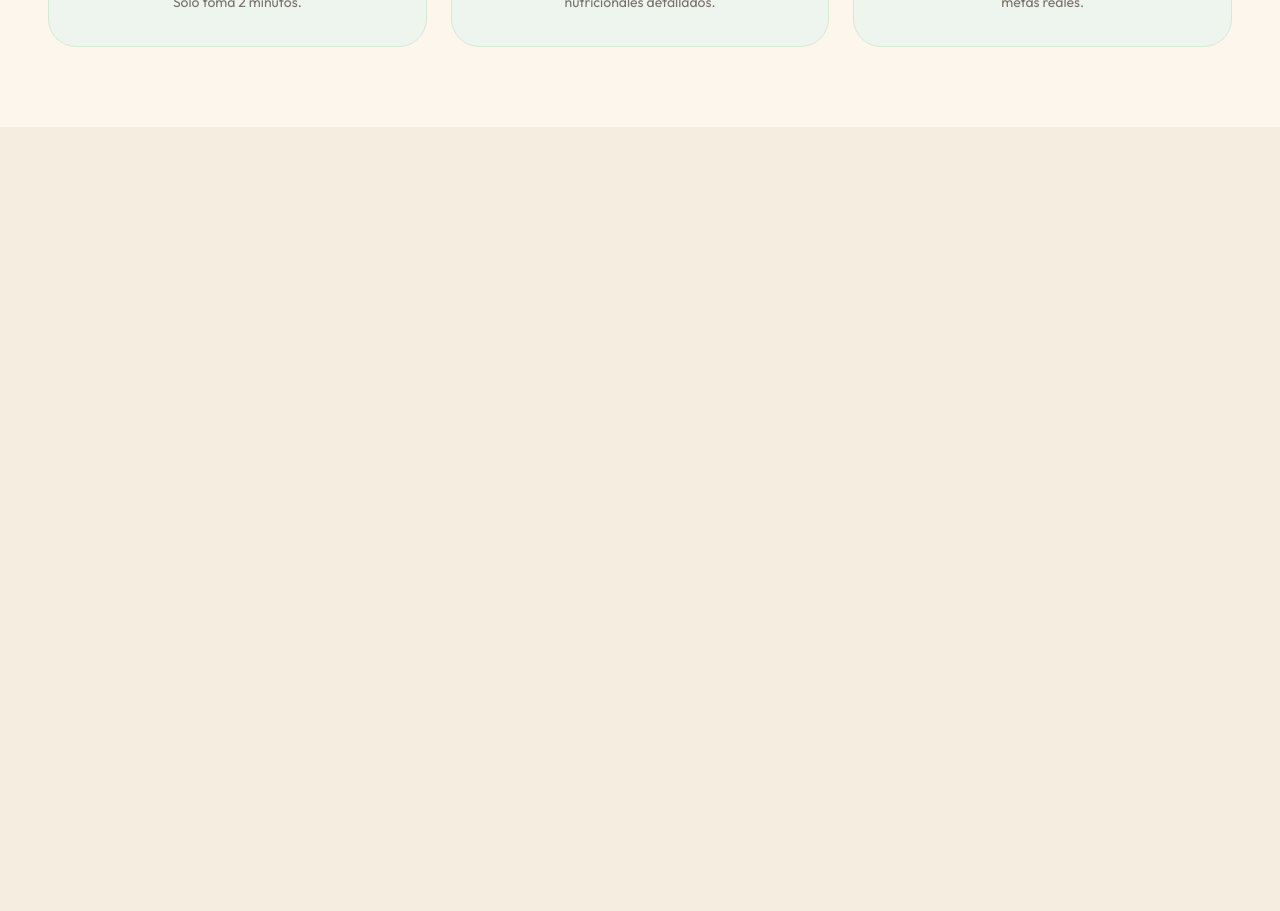
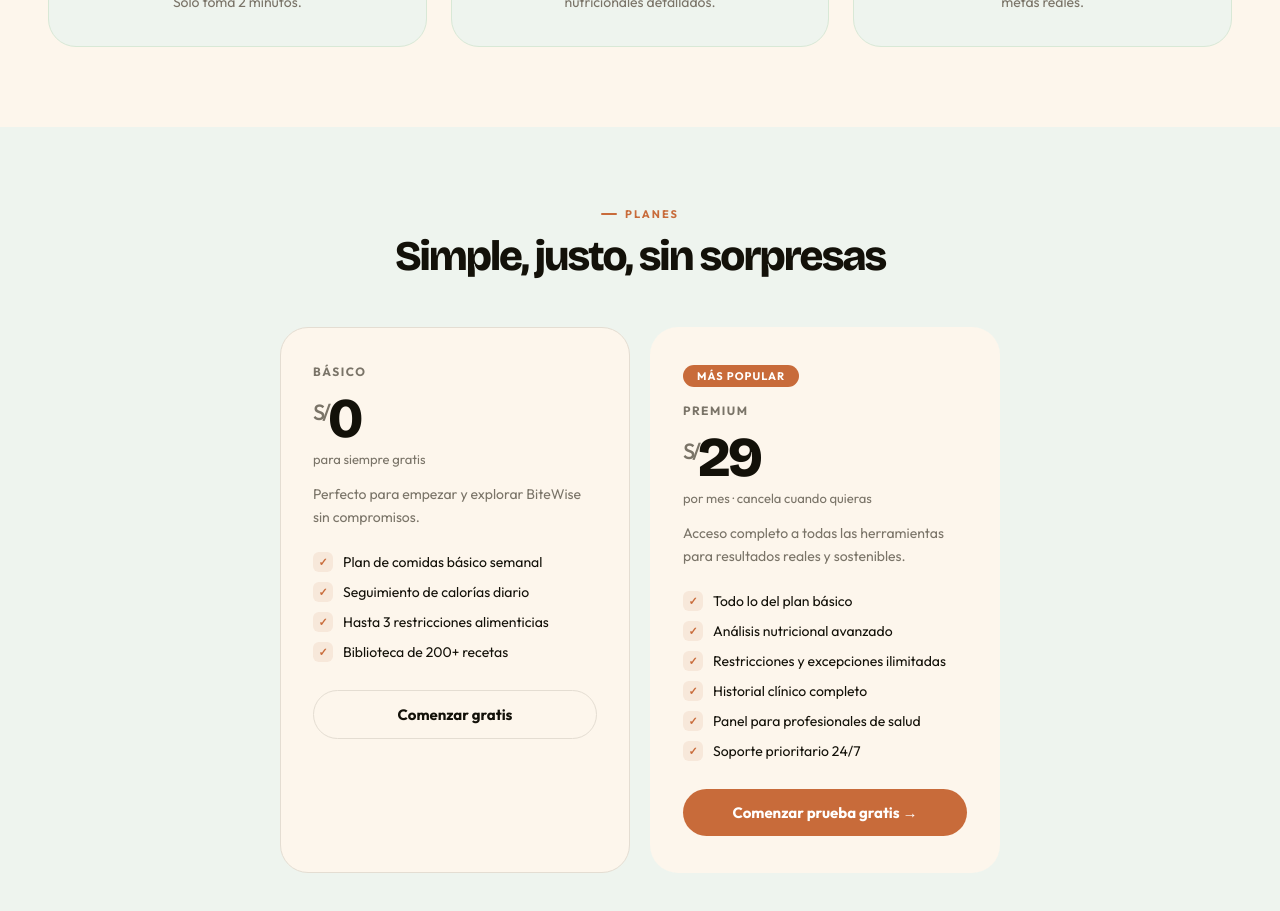
Before and after one commit to BiteWise-Grupo-OpenSource/bitewise-landing, an Angular app: page / in a window 1280 px wide. Shown: the part 2900-3811 px from the top of the page. Before the commit the page ends 3027 px from the top, so only its background shows below. Built offline with nearby package versions, Linux system fonts and the light colour scheme.

Commit message:
feat(pricing): add freemium pricing section with basic and premium plans, feature comparison and subscription model

```diff
--- a/src/app/app.html
+++ b/src/app/app.html
@@ -4,3 +4,4 @@
 <app-problem></app-problem>
 <app-features></app-features>
 <app-how></app-how>
+<app-pricing></app-pricing>
--- a/src/app/app.ts
+++ b/src/app/app.ts
@@ -5,6 +5,7 @@ import { StatsComponent } from './components/stats/stats';
 import { ProblemComponent } from './components/problem/problem';
 import { FeaturesComponent } from './components/features/features';
 import { HowComponent } from './components/how/how';
+import { PricingComponent } from './components/pricing/pricing';
 
 @Component({
   selector: 'app-root',
@@ -15,7 +16,8 @@ import { HowComponent } from './components/how/how';
     StatsComponent,
     ProblemComponent,
     FeaturesComponent,
-    HowComponent],
+    HowComponent,
+    PricingComponent],
   templateUrl: './app.html',
   styleUrl: './app.css'
 })
--- /dev/null
+++ b/src/app/components/pricing/pricing.css
@@ -0,0 +1,71 @@
+.s-pricing { background: var(--sage); padding: 80px 48px; transition: background var(--ease); }
+.pricing-header { text-align: center; margin-bottom: 48px; }
+.pricing-title { font-family: var(--display); font-weight: 800; font-size: clamp(28px,3.5vw,42px); letter-spacing: -2px; color: var(--charcoal); line-height: 1.1; }
+.pricing-grid { display: grid; grid-template-columns: 1fr 1fr; gap: 20px; max-width: 720px; margin: 0 auto; }
+.pricing-card { background: var(--cream); border-radius: var(--r-card); padding: 36px 32px; border: 1.5px solid var(--border); position: relative; transition: background var(--ease); }
+.pricing-card.premium { border-color: transparent; }
+.pricing-card.premium::before {
+  content: ''; position: absolute; inset: -1.5px; border-radius: calc(var(--r-card) + 1.5px);
+  background: linear-gradient(135deg, var(--terra), var(--amber), var(--terra));
+  background-size: 200% 200%; z-index: -1;
+  animation: borderRotate 4s linear infinite;
+}
+@keyframes borderRotate { 0%{background-position:0% 50%;} 50%{background-position:100% 50%;} 100%{background-position:0% 50%;} }
+.pricing-badge { display: inline-block; background: var(--terra); color: #fff; font-size: 11px; font-weight: 700; letter-spacing: 1px; text-transform: uppercase; padding: 4px 14px; border-radius: 999px; margin-bottom: 16px; }
+.plan-name { font-size: 12px; font-weight: 700; letter-spacing: 1.5px; text-transform: uppercase; color: var(--muted); margin-bottom: 12px; }
+.plan-price { font-family: var(--display); font-weight: 800; font-size: 56px; color: var(--charcoal); letter-spacing: -3px; line-height: 1; margin-bottom: 4px; }
+.plan-price span { font-size: 22px; color: var(--muted); font-family: var(--body); font-weight: 500; vertical-align: top; margin-top: 10px; display: inline-block; }
+.plan-period { font-size: 13px; color: var(--muted); margin-bottom: 16px; }
+.plan-desc { font-size: 14px; color: var(--muted); line-height: 1.6; margin-bottom: 24px; }
+.plan-features { list-style: none; display: flex; flex-direction: column; gap: 10px; margin-bottom: 28px; }
+.plan-features li { display: flex; align-items: center; gap: 10px; font-size: 14px; color: var(--charcoal); }
+.plan-features li::before { content: '✓'; width: 20px; height: 20px; border-radius: 6px; background: rgba(200,107,58,.1); color: var(--terra); display: inline-flex; align-items: center; justify-content: center; font-size: 11px; font-weight: 700; flex-shrink: 0; }
+.plan-btn { display: block; width: 100%; text-align: center; text-decoration: none; padding: 14px; border-radius: 999px; font-size: 15px; font-weight: 700; cursor: pointer; transition: background .2s, transform .15s; font-family: var(--body); }
+.plan-btn.outline { border: 1.5px solid var(--border); color: var(--charcoal); background: transparent; }
+.plan-btn.outline:hover { border-color: var(--terra); color: var(--terra); }
+.plan-btn.filled { background: var(--terra); color: #fff; border: none; }
+.plan-btn.filled:hover { background: var(--terra-lt); transform: translateY(-1px); }
+
+.s-pricing { background: var(--sage); padding: 80px 48px; transition: background var(--ease); }
+.pricing-header { text-align: center; margin-bottom: 48px; }
+.pricing-title { font-family: var(--display); font-weight: 800; font-size: clamp(26px,3.5vw,42px); letter-spacing: -2px; color: var(--charcoal); line-height: 1.1; }
+.pricing-grid { display: grid; grid-template-columns: 1fr 1fr; gap: 20px; max-width: 720px; margin: 0 auto; }
+.pricing-card { background: var(--cream); border-radius: var(--r-card); padding: 36px 32px; border: 1.5px solid var(--border); position: relative; transition: background var(--ease); }
+.pricing-card.premium { border-color: transparent; }
+.pricing-card.premium::before {
+  content: ''; position: absolute; inset: -1.5px; border-radius: calc(var(--r-card) + 1.5px);
+  background: linear-gradient(135deg, var(--terra), var(--amber), var(--terra));
+  background-size: 200% 200%; z-index: -1;
+  animation: borderRotate 4s linear infinite;
+}
+@keyframes borderRotate { 0%{background-position:0% 50%;} 50%{background-position:100% 50%;} 100%{background-position:0% 50%;} }
+.pricing-badge { display: inline-block; background: var(--terra); color: #fff; font-size: 11px; font-weight: 700; letter-spacing: 1px; text-transform: uppercase; padding: 4px 14px; border-radius: 999px; margin-bottom: 16px; }
+.plan-name { font-size: 12px; font-weight: 700; letter-spacing: 1.5px; text-transform: uppercase; color: var(--muted); margin-bottom: 12px; }
+.plan-price { font-family: var(--display); font-weight: 800; font-size: 56px; color: var(--charcoal); letter-spacing: -3px; line-height: 1; margin-bottom: 4px; }
+.plan-price span { font-size: 22px; color: var(--muted); font-family: var(--body); font-weight: 500; vertical-align: top; margin-top: 10px; display: inline-block; }
+.plan-period { font-size: 13px; color: var(--muted); margin-bottom: 16px; }
+.plan-desc { font-size: 14px; color: var(--muted); line-height: 1.6; margin-bottom: 24px; }
+.plan-features { list-style: none; display: flex; flex-direction: column; gap: 10px; margin-bottom: 28px; }
+.plan-features li { display: flex; align-items: center; gap: 10px; font-size: 14px; color: var(--charcoal); }
+.plan-features li::before { content: '✓'; width: 20px; height: 20px; border-radius: 6px; background: rgba(200,107,58,.1); color: var(--terra); display: inline-flex; align-items: center; justify-content: center; font-size: 11px; font-weight: 700; flex-shrink: 0; }
+.plan-btn { display: block; width: 100%; text-align: center; text-decoration: none; padding: 14px; border-radius: 999px; font-size: 15px; font-weight: 700; cursor: pointer; transition: background .2s, transform .15s; font-family: var(--body); }
+.plan-btn.outline { border: 1.5px solid var(--border); color: var(--charcoal); background: transparent; }
+.plan-btn.outline:hover { border-color: var(--terra); color: var(--terra); }
+.plan-btn.filled { background: var(--terra); color: #fff; border: none; }
+.plan-btn.filled:hover { background: var(--terra-lt); transform: translateY(-1px); }
+
+/* ── RESPONSIVE ── */
+@media (max-width: 1024px) {
+  .s-pricing { padding: 64px 28px; }
+}
+
+@media (max-width: 768px) {
+  .s-pricing { padding: 56px 24px; }
+  .pricing-grid { grid-template-columns: 1fr; max-width: 440px; gap: 24px; }
+}
+
+@media (max-width: 480px) {
+  .s-pricing { padding: 40px 20px; }
+  .pricing-card { padding: 28px 24px; border-radius: 20px; }
+  .plan-price { font-size: 48px; }
+}
--- /dev/null
+++ b/src/app/components/pricing/pricing.html
@@ -0,0 +1,37 @@
+<section class="s-pricing">
+  <div class="pricing-header">
+    <div class="section-eyebrow" style="justify-content:center;">Planes</div>
+    <h2 class="pricing-title">Simple, justo, sin sorpresas</h2>
+  </div>
+  <div class="pricing-grid">
+    <div class="pricing-card">
+      <div class="plan-name">Básico</div>
+      <div class="plan-price"><span>S/</span>0</div>
+      <div class="plan-period">para siempre gratis</div>
+      <div class="plan-desc">Perfecto para empezar y explorar BiteWise sin compromisos.</div>
+      <ul class="plan-features">
+        <li>Plan de comidas básico semanal</li>
+        <li>Seguimiento de calorías diario</li>
+        <li>Hasta 3 restricciones alimenticias</li>
+        <li>Biblioteca de 200+ recetas</li>
+      </ul>
+      <a href="#" class="plan-btn outline">Comenzar gratis</a>
+    </div>
+    <div class="pricing-card premium">
+      <div class="pricing-badge">Más popular</div>
+      <div class="plan-name">Premium</div>
+      <div class="plan-price"><span>S/</span>29</div>
+      <div class="plan-period">por mes · cancela cuando quieras</div>
+      <div class="plan-desc">Acceso completo a todas las herramientas para resultados reales y sostenibles.</div>
+      <ul class="plan-features">
+        <li>Todo lo del plan básico</li>
+        <li>Análisis nutricional avanzado</li>
+        <li>Restricciones y excepciones ilimitadas</li>
+        <li>Historial clínico completo</li>
+        <li>Panel para profesionales de salud</li>
+        <li>Soporte prioritario 24/7</li>
+      </ul>
+      <a href="#" class="plan-btn filled">Comenzar prueba gratis →</a>
+    </div>
+  </div>
+</section>
--- /dev/null
+++ b/src/app/components/pricing/pricing.ts
@@ -0,0 +1,10 @@
+import { Component } from '@angular/core';
+
+@Component({
+  selector: 'app-pricing',
+  standalone: true,
+  imports: [],
+  templateUrl: './pricing.html',
+  styleUrls: ['./pricing.css']
+})
+export class PricingComponent {}
```
Also changed, not shown: 1 other file (tests, documents, lock files or other folders).
